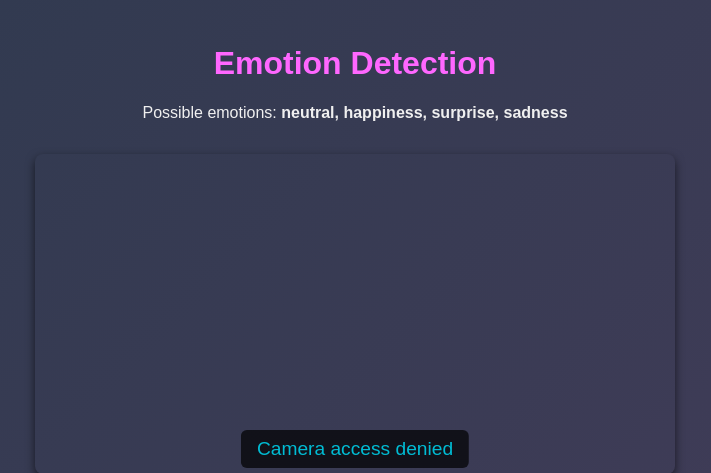
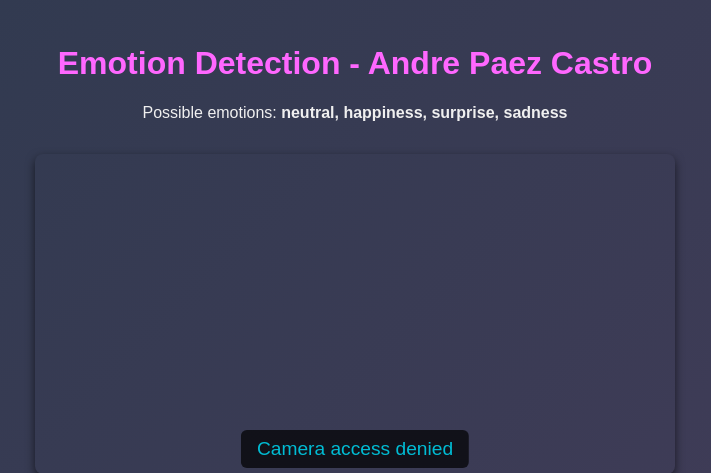
Before and after one commit to apaezcastro/emotiontracker, a Flask app: page / in a window 1280 px wide. Shown: the top 473 px of the page, without its empty margins (285-996 px from the left). Run offline with Flask 3, Linux system fonts and the light colour scheme.

Commit message:
minor text change

```diff
--- a/templates/index.html
+++ b/templates/index.html
@@ -9,7 +9,7 @@
 </head>
 <body>
   <header>
-    <h1>Emotion Detection</h1>
+    <h1>Emotion Detection - Andre Paez Castro</h1>
     <p>Possible emotions: <strong>neutral, happiness, surprise, sadness</strong></p>
   </header>
 
```
